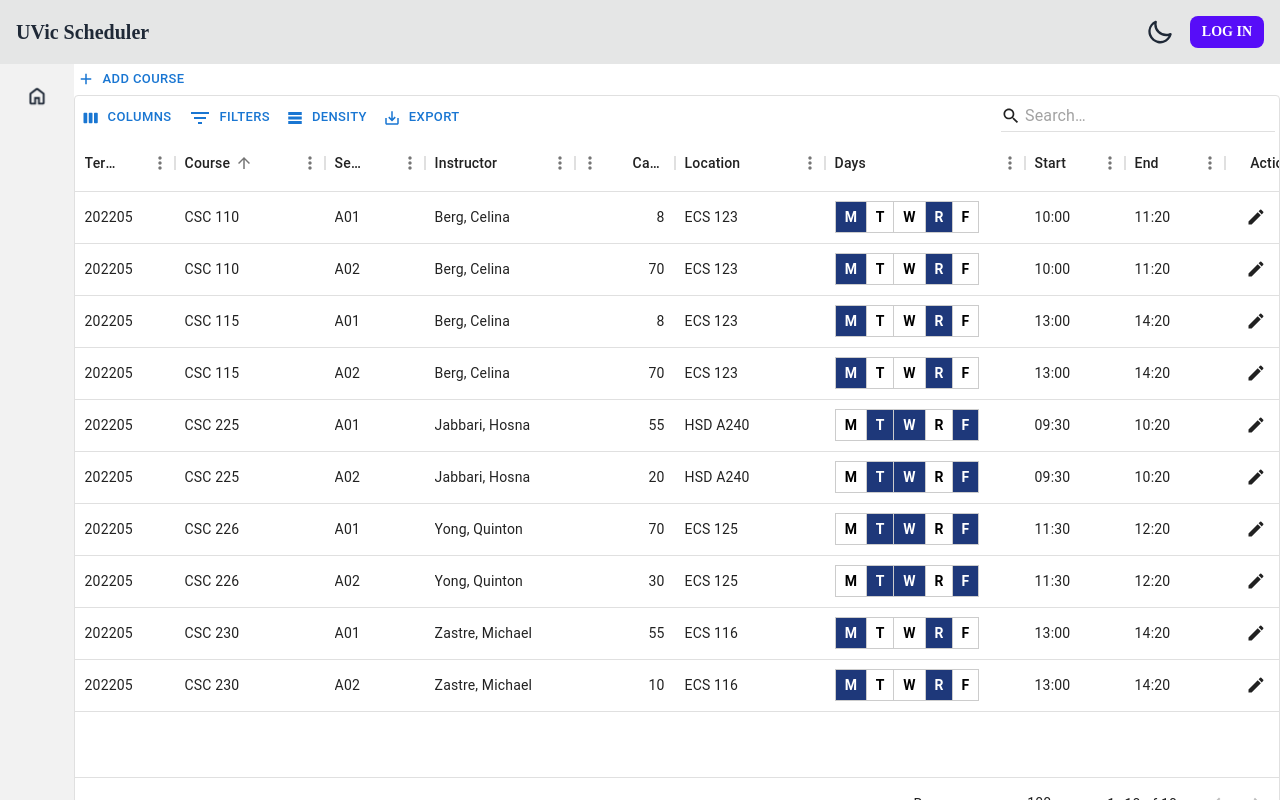
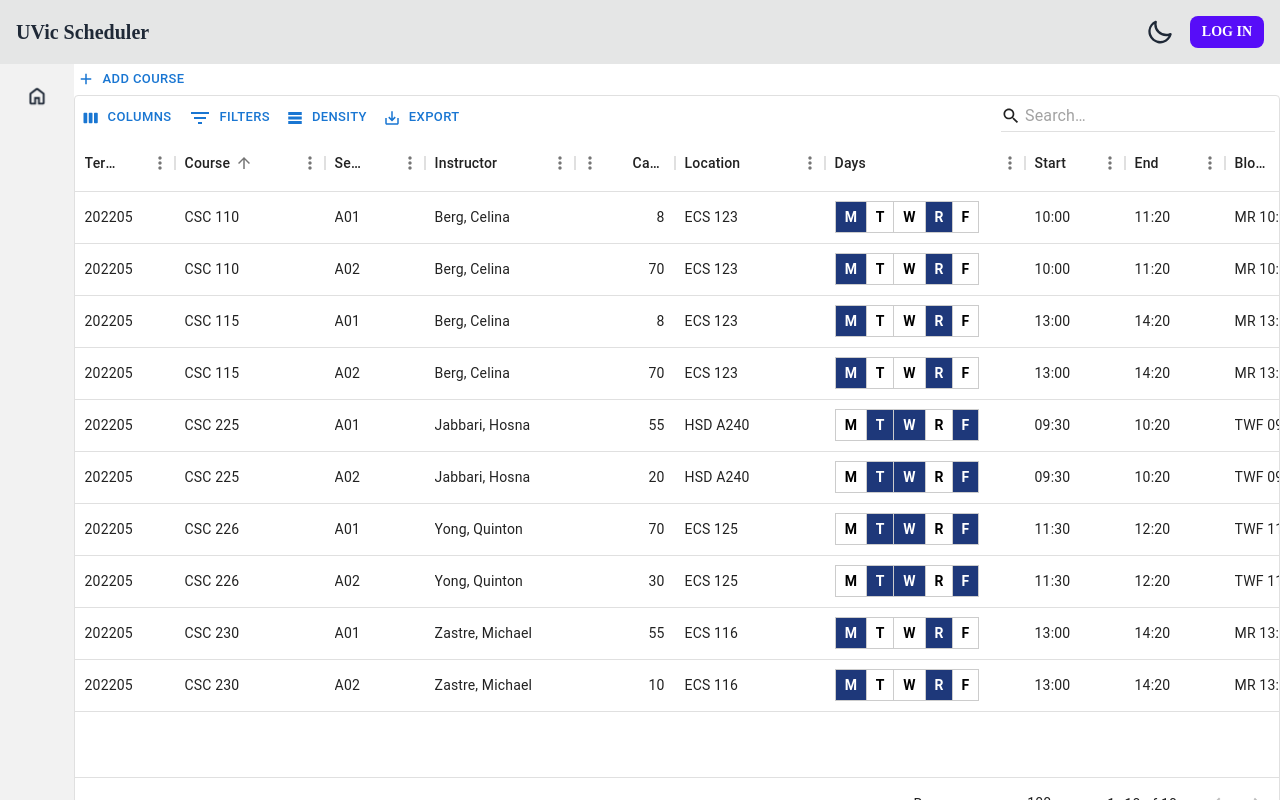
Before and after one commit to SENG-499-Company-3/frontend, a Next.js app: page / in a window 1280 px wide. Built offline with nearby package versions, Linux system fonts and the light colour scheme.

Commit message:
Added Block row for quick update of days/times; removed edit restrictions on term/professor until dynamic dropdowns can be built

```diff
--- a/src/components/schedule/ScheduleList.tsx
+++ b/src/components/schedule/ScheduleList.tsx
@@ -29,8 +29,27 @@ const initialRows: GridRowsProp = courseScheduleData.map((course: Course) => ({
 
 const createRow = () => {
     const id = ++index;
-    return { id, days: 'MR', isNew: true };
+    return { id, days: '', isNew: true };
 };
+
+//TO DO: finish filling this out and maybe figure out if the setDateTime can map back to one of these dropdown items instead of text override
+const daysTimeSlots = [
+    'MR 08:30 09:50',
+    'MR 10:00 11:20',
+    'MR 13:00 14:20',
+    'TWF 08:30 09:20',
+    'TWF 09:30 10:20',
+    'TWF 11:30 12:20',
+];
+
+function getDaysTime(params: GridValueGetterParams) {
+    return `${params.row.days || ''} ${params.row.start || ''} ${params.row.end || ''}`
+}
+function setDaysTime(params: GridValueSetterParams) {
+    const [days, start, end] = params.value!.toString().split(' ');
+    return { ...params.row, days, start, end };
+}
+
 function parseToCaps(value: any) {
     return String(value).toUpperCase();
 }
@@ -88,10 +107,10 @@ const ScheduleList = () => {
     };
 
     const columns: GridColDef[] = [
-        { field: 'term', headerName: 'Term', width: 100, editable: true, type: 'singleSelect', valueOptions: ['SUMMER', 'SPRING', 'FALL'] },
+        { field: 'term', headerName: 'Term', width: 100, editable: true },
         { field: 'course', headerName: 'Course', width: 150, editable: true, valueParser: parseToCaps },
         { field: 'section', headerName: 'Section', width: 100, editable: true, valueParser: parseToCaps },
-        { field: 'instructor', headerName: 'Instructor', width: 150 },
+        { field: 'instructor', headerName: 'Instructor', width: 150, editable: true },
         { field: 'capacity', headerName: 'Capacity', type: 'number', width: 100, editable: true },
         { field: 'location', headerName: 'Location', width: 150, editable: true, valueParser: parseToCaps },
         {
@@ -102,6 +121,13 @@ const ScheduleList = () => {
         },
         { field: 'start', headerName: 'Start', width: 100 },
         { field: 'end', headerName: 'End', width: 100 },
+        {
+            field: 'daysTime', headerName: 'Block', width: 100, editable: true,
+            type: 'singleSelect',
+            valueOptions: daysTimeSlots,
+            valueGetter: getDaysTime,
+            valueSetter: setDaysTime,
+        },
         {
             field: 'actions',
             type: 'actions',
```
